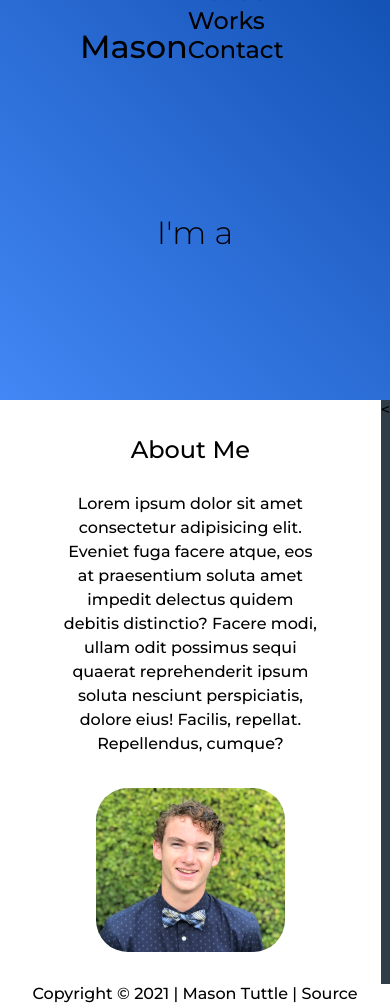
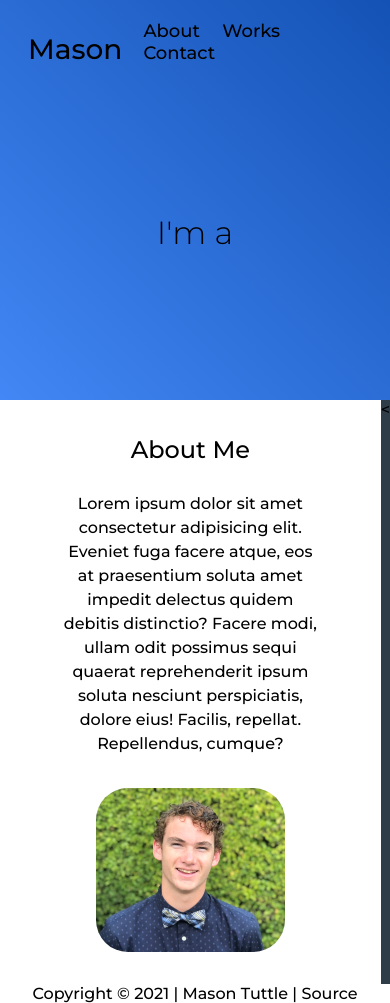
Before and after one commit to Skiffy106/Skiffy106.github.io, a plain HTML site: page index.html in a window 390 px wide. Drawn offline with Linux system fonts and the light colour scheme.

Commit message:
Added responsive nav

```diff
--- a/style.css
+++ b/style.css
@@ -48,8 +48,8 @@ nav {
 }
 
 nav span {
-    font-size: 32px;
-    padding-left: 2.5em;
+    font-size: 48px;
+    padding-left: 1em;
 }
 
 nav li {
@@ -58,21 +58,27 @@ nav li {
     position: relative;
 }
 
-@media (max-width: 1200px) {
+/* @media (max-width: 1200px) {
     nav li {
-        margin-right: 3em;
+        margin-right: 0.75em;
     }
-}
+} */
 
 @media (max-width: 1000px) {
     nav li {
         margin-right: 2em;
+    }
+    nav span {
+        margin-right: 0.75em;
     }
 }
 
 @media (max-width: 700px) {
     nav li {
         margin-right: 1em;
+    }
+    nav span {
+        padding-left: 0.5em;
     }
 }
 /*
@@ -126,16 +132,29 @@ nav li {
 {
   padding: 10px 0;
   font-size: 22px;
+} */
+
+@media (max-width: 600px) {
+    nav li {
+        font-size: 18px;
+        margin-right: 1em;
+    }
+    nav span {
+        font-size: 28px;
+        padding-left: 1em;
+    }
 }
 
-@media (max-width: 575px) {
-    .ham {
-        display: block;
+/* @media (max-width: 500px) {
+    nav li {
+        font-size: 18px;
+        margin-right: 1em;
     }
-    nav ul {
-        display: none;
+    nav span {
+        font-size: 28px;
+        padding-left: 1em;
     }
-} */
+}  */
 
 nav li:after {
     content: '';
```
